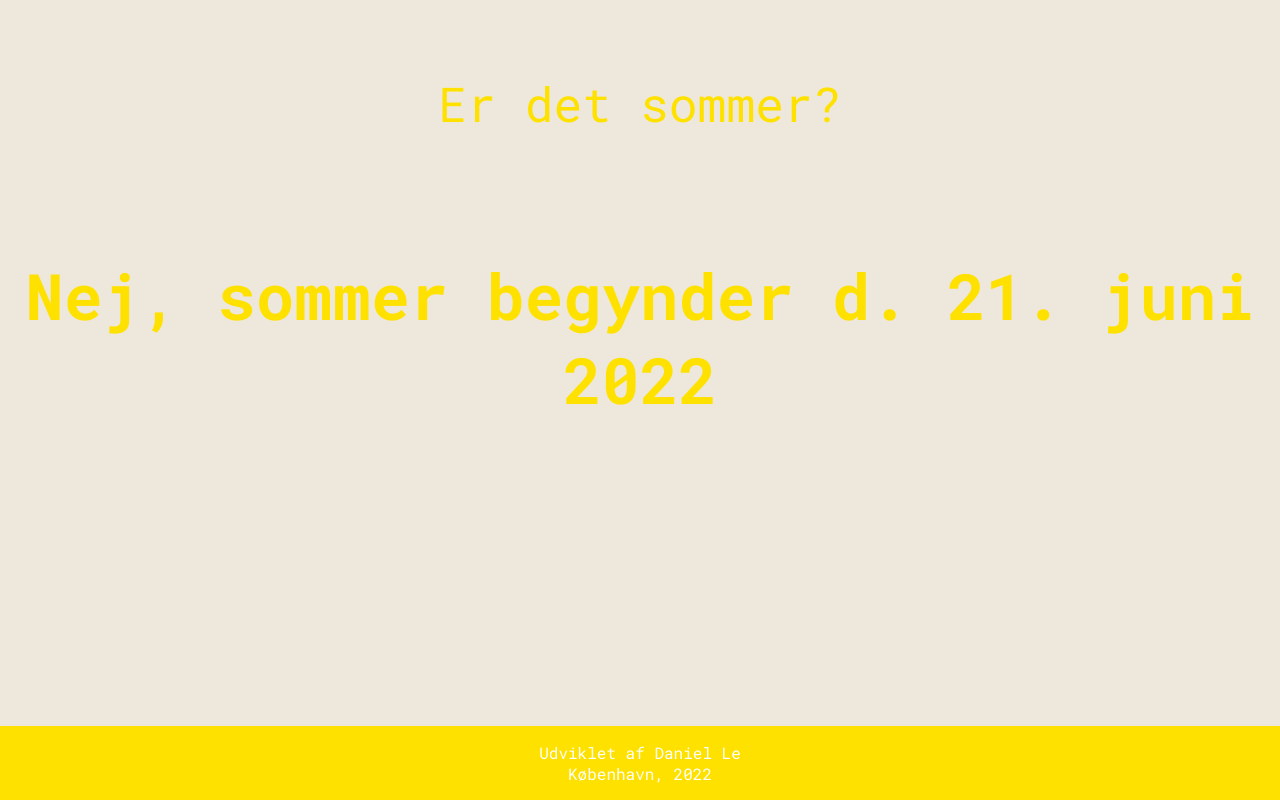
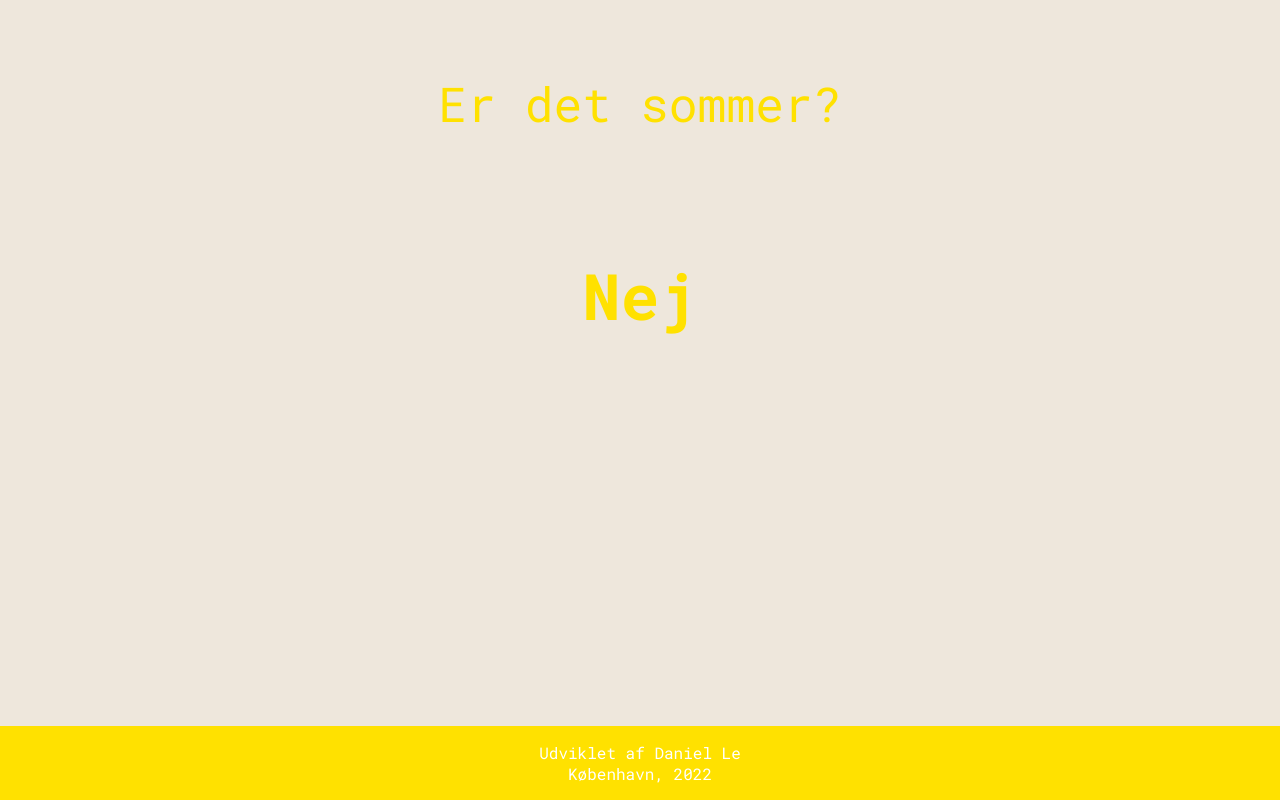
Before and after one commit to dledaniel/erdetsommer, a plain HTML site: page index.html in a window 1280 px wide. Drawn offline with Linux system fonts and the light colour scheme.

Commit message:
Update index.html

```diff
--- a/index.html
+++ b/index.html
@@ -21,7 +21,7 @@ function isitSummer(){
         elem.className = "yes";
     }
     else {
-        elem.innerHTML = "Nej, sommer begynder d. 21. juni 2022";
+        elem.innerHTML = "Nej";
         elem.className ="no";
     }
 }
```
